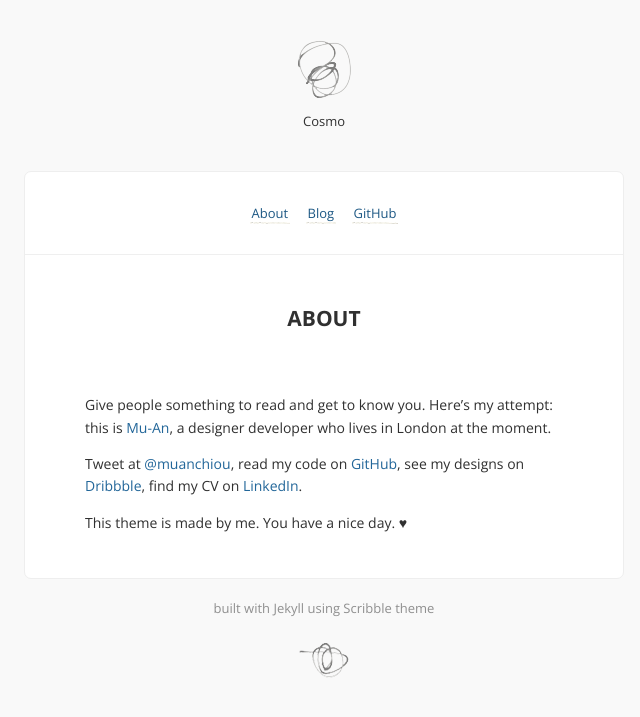
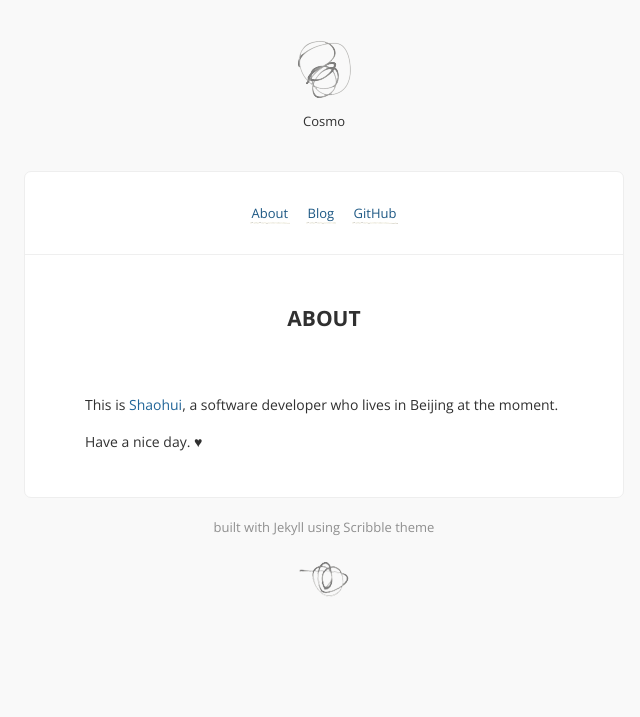
Before and after one commit to cosmomapanje/cosmoblog, a Jekyll site: the page built from about.md, in a window 1280 px wide. Shown: the top 717 px of the page, without its empty margins (316-956 px from the left). Built offline with Jekyll 4.4.1, drawn with Linux system fonts in a browser that asks for light colours; Markdown is read by kramdown in place of the engine named in the settings; comment, search, counter and statistics services are not loaded.

Commit message:
Trivial update for ABOUT page

```diff
--- a/about.md
+++ b/about.md
@@ -3,8 +3,6 @@ layout: page
 title: About
 ---
 
-Give people something to read and get to know you. Here's my attempt: this is [Mu-An](http://muan.co), a designer developer who lives in London at the moment.
+This is [Shaohui](http://shaohui.space), a software developer who lives in Beijing at the moment.
 
-Tweet at [@muanchiou](http://twitter.com/muanchiou), read my code on [GitHub](http://github.com/muan), see my designs on [Dribbble](http://dribbble.com/muan), find my CV on [LinkedIn](http://uk.linkedin.com/in/muanchiou).
-
-This theme is made by me. You have a nice day. ♥
+Have a nice day. ♥
```
